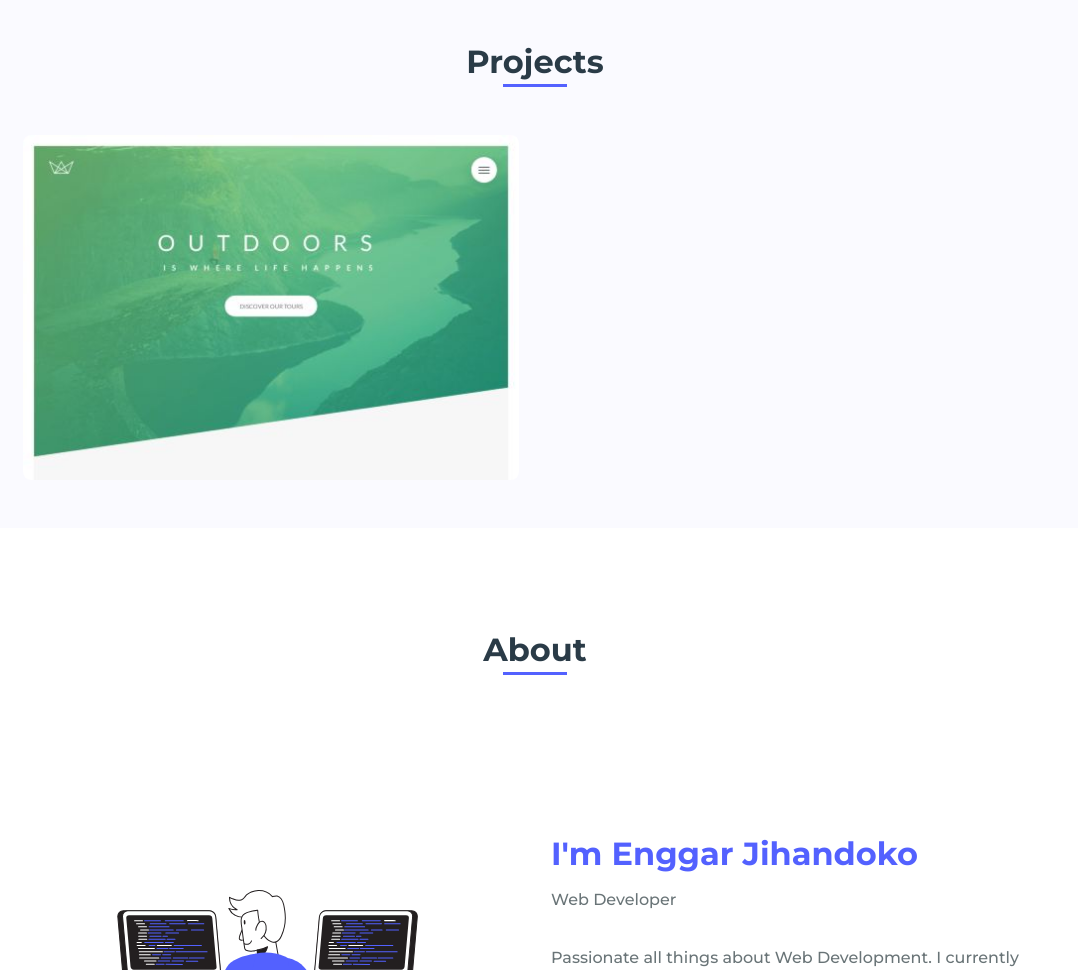
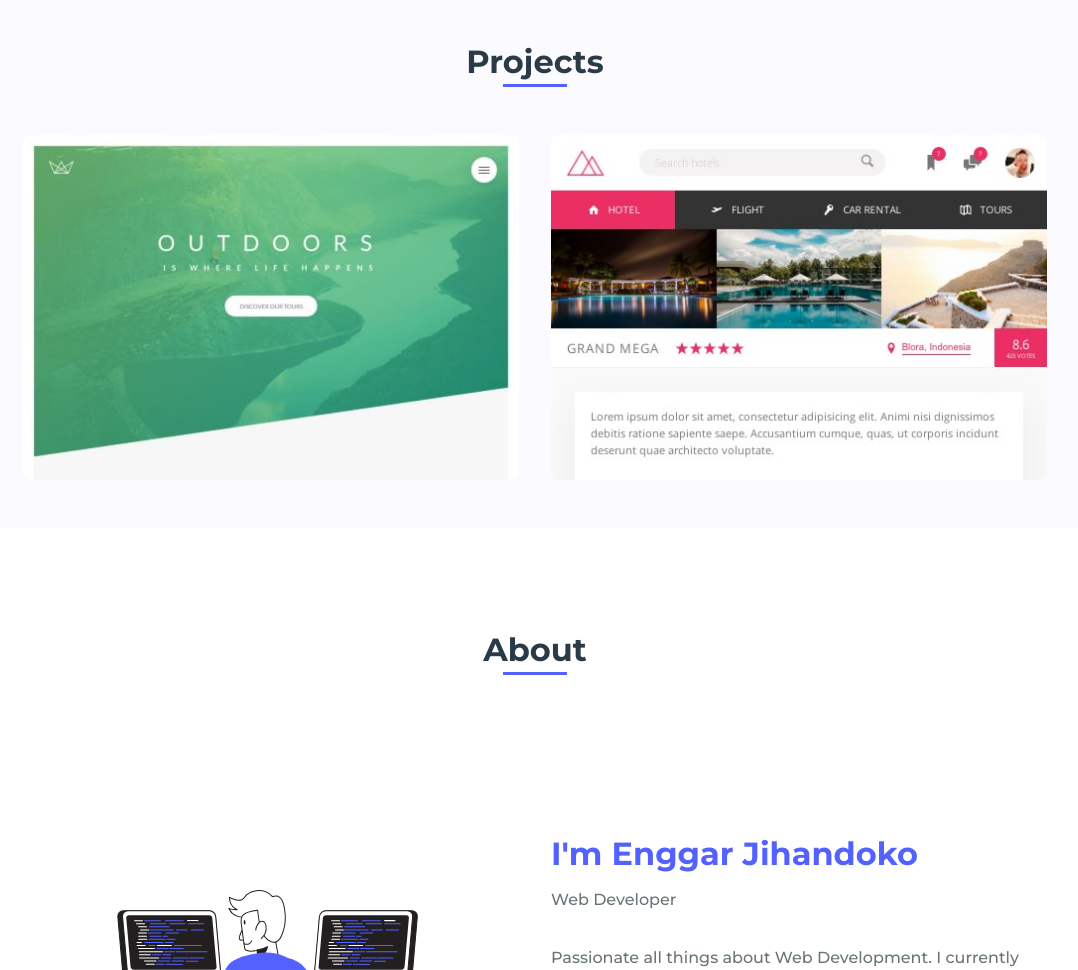
Before and after one commit to enggarj/portfolio, a website: page index.html in a window 1280 px wide. Shown: the part 860-1830 px from the top of the page, without its empty margins (105-1183 px from the left). Drawn offline with nearby package versions, Linux system fonts and the light colour scheme.

Commit message:
add trillo app

```diff
--- a/assets/sass/style.scss
+++ b/assets/sass/style.scss
@@ -325,6 +325,7 @@ img{
     }
 
     &__detail {
+        padding: 0 2rem;
         text-align: center;
         width: 100%;
         color: var(--dark-color);
--- a/index.html
+++ b/index.html
@@ -63,19 +63,38 @@
 			<div class="portfolio__container bd-grid">
 
 				<div class="portfolio__img">
-					<img src="assets/img/natour.jpeg" alt="">
+					<img src="assets/img/natour.jpeg" alt="natour">
 
 					<div class="portfolio__description">
 						<div class="portfolio__detail">
 							<h4 class="portfolio__detail-heading">Natour Website</h4>
 							<p class="portfolio__detail-paragraph">built custom grid with float, hamburger
-								menu and an pop-up using html and css</p>
+								menu and an pop-up using html and sass</p>
 						</div>
 						<div class="portfolio__link">
-							<a href="https://github.com/enggarj/natour" target="_blank"
+							<a href="https://natour-ashen.vercel.app/" target="_blank"
 								class="portfolio__link-name"><i
 									class='bx-border-circle bx bx-code-block'></i></a>
 							<a href="https://enggarj.github.io/natour/" target="_blank"
+								class="portfolio__link-name"><i
+									class='bx-border-circle bx bx-link-external'></i></a>
+						</div>
+					</div>
+				</div>
+
+				<div class="portfolio__img">
+					<img src="assets/img/trillo.jpeg" alt="trillo">
+
+					<div class="portfolio__description">
+						<div class="portfolio__detail">
+							<h4 class="portfolio__detail-heading">trillo app</h4>
+							<p class="portfolio__detail-paragraph">css flexbox and sass</p>
+						</div>
+						<div class="portfolio__link">
+							<a href="https://trillo-app-nine.vercel.app/" target="_blank"
+								class="portfolio__link-name"><i
+									class='bx-border-circle bx bx-code-block'></i></a>
+							<a href="https://github.com/enggarj/trillo-app" target="_blank"
 								class="portfolio__link-name"><i
 									class='bx-border-circle bx bx-link-external'></i></a>
 						</div>
```
Also changed, not shown: assets/css/style.css, assets/img/trillo.jpeg (added).
